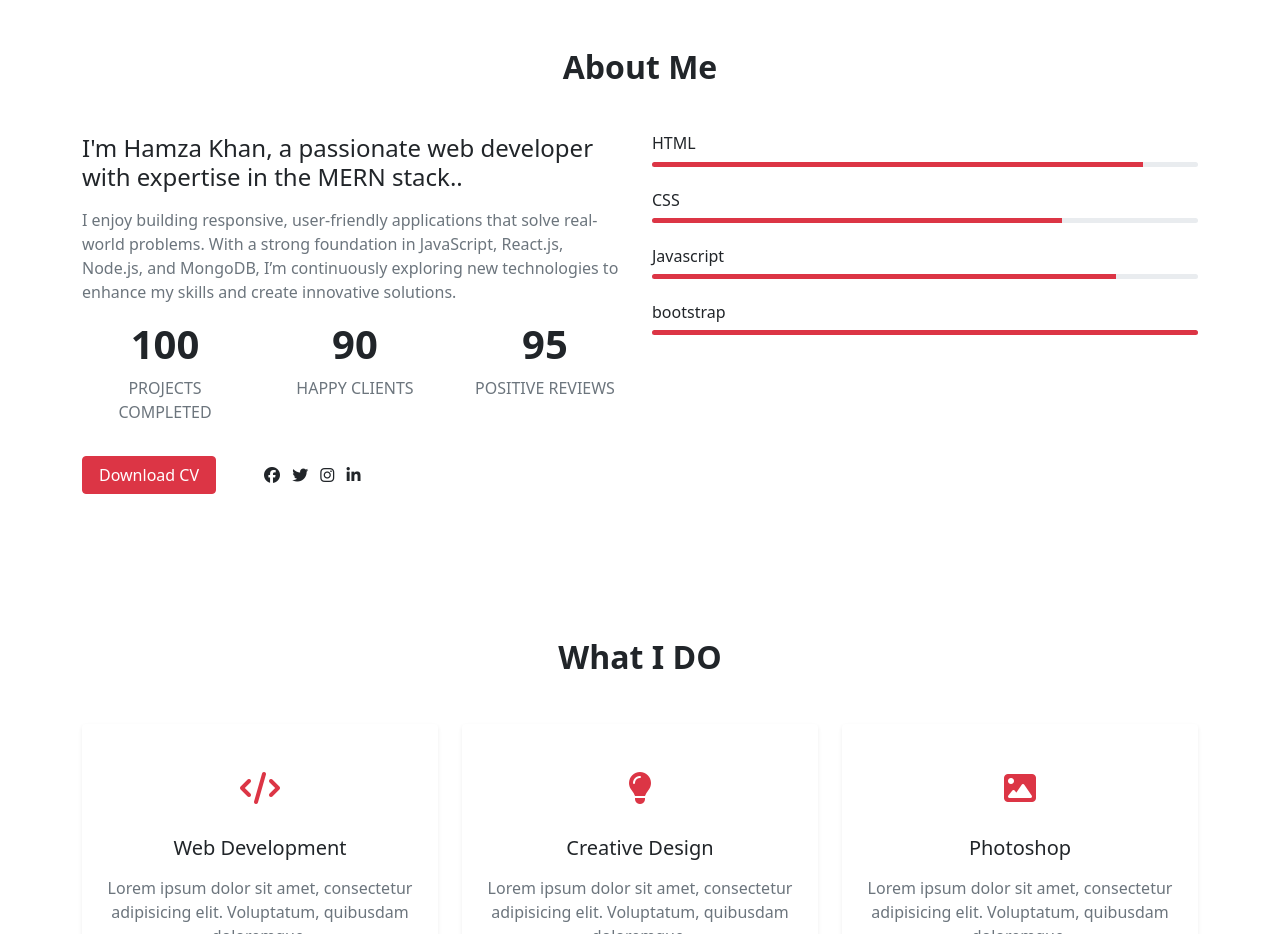
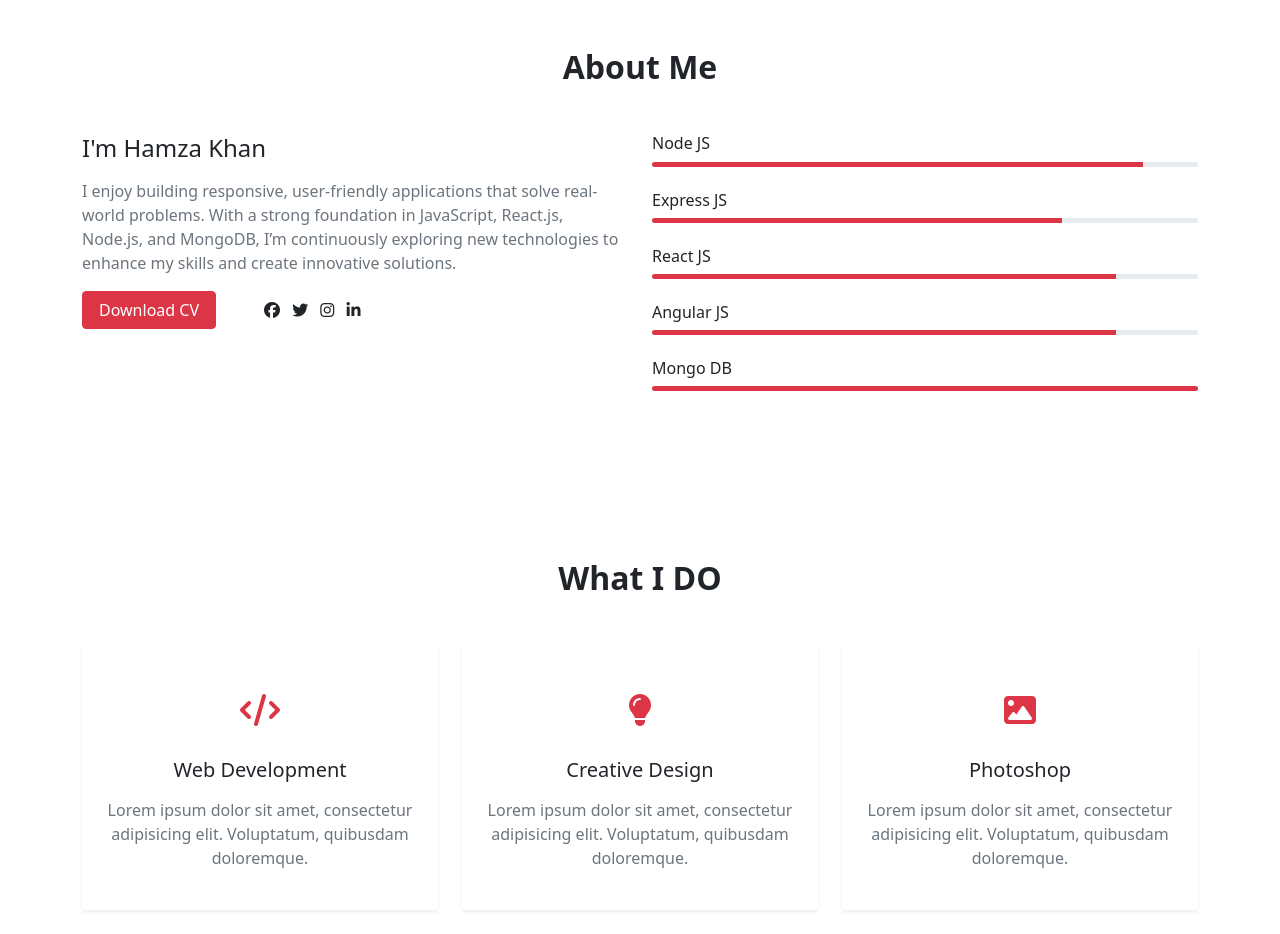
Before and after one commit to Hamja32/Portfolio, a plain HTML site: page index.html in a window 1280 px wide. Shown: the part 920-1854 px from the top of the page. Drawn offline with Linux system fonts and the light colour scheme.

Commit message:
Update index.html
skill update

```diff
--- a/index.html
+++ b/index.html
@@ -85,10 +85,10 @@
         <div class="row">
             <div class="col-md-6">
                 <div class="about-text">
-                    <h3 class="fs-4 mb-3">I'm Hamza Khan, a passionate web developer with expertise in the MERN stack..</h3>
+                    <h3 class="fs-4 mb-3">I'm Hamza Khan</h3>
                     <p class="text-muted">I enjoy building responsive, user-friendly applications that solve real-world problems. With a strong foundation in JavaScript, React.js, Node.js, and MongoDB, I’m continuously exploring new technologies to enhance my skills and create innovative solutions.</p>
                 </div>
-                <div class="row text-center text-uppercase my-3">
+<!--                 <div class="row text-center text-uppercase my-3">
                     <div class="col-sm-4">
                         <div class="fact-item">
                             <h4 class="fs-1 fw-bold">100</h4>
@@ -107,7 +107,7 @@
                             <p class="text-muted">Positive Reviews</p>
                         </div>
                     </div>
-                </div>
+                </div> -->
                 <div class="row">
                     <div class="col-lg-12 d-flex align-content-center align-items-center">
                         <a href="#" class="btn btn-danger me-5 px-3">Download CV</a>
@@ -122,25 +122,31 @@
             </div>
             <div class="col-md-6 mt-5 mt-md-0">
                 <div class="skill-item mb-4">
-                    <h3 class="fs-6">HTML</h3>
+                    <h3 class="fs-6">Node JS</h3>
                     <div class="progress" style="height: 5px;">
                         <div class="progress-bar bg-danger" role="progressbar" style="width: 90%;" aria-valuenow="90" aria-valuemin="0" aria-valuemax="100"></div>
                       </div>
                 </div>
                 <div class="skill-item mb-4">
-                    <h3 class="fs-6">CSS</h3>
+                    <h3 class="fs-6">Express JS</h3>
                     <div class="progress" style="height: 5px;">
                         <div class="progress-bar bg-danger" role="progressbar" style="width: 75%;" aria-valuenow="75" aria-valuemin="0" aria-valuemax="100"></div>
                       </div>
                 </div>
                 <div class="skill-item mb-4">
-                    <h3 class="fs-6">Javascript</h3>
+                    <h3 class="fs-6">React JS</h3>
                     <div class="progress" style="height: 5px;">
                         <div class="progress-bar bg-danger" role="progressbar" style="width: 85%;" aria-valuenow="85" aria-valuemin="0" aria-valuemax="100"></div>
                       </div>
                 </div>
                 <div class="skill-item mb-4">
-                    <h3 class="fs-6">bootstrap</h3>
+                    <h3 class="fs-6">Angular JS</h3>
+                    <div class="progress" style="height: 5px;">
+                        <div class="progress-bar bg-danger" role="progressbar" style="width: 85%;" aria-valuenow="85" aria-valuemin="0" aria-valuemax="100"></div>
+                      </div>
+                </div>
+                <div class="skill-item mb-4">
+                    <h3 class="fs-6">Mongo DB</h3>
                     <div class="progress" style="height: 5px;">
                         <div class="progress-bar bg-danger" role="progressbar" style="width: 100%;" aria-valuenow="100" aria-valuemin="0" aria-valuemax="100"></div>
                       </div>
```
